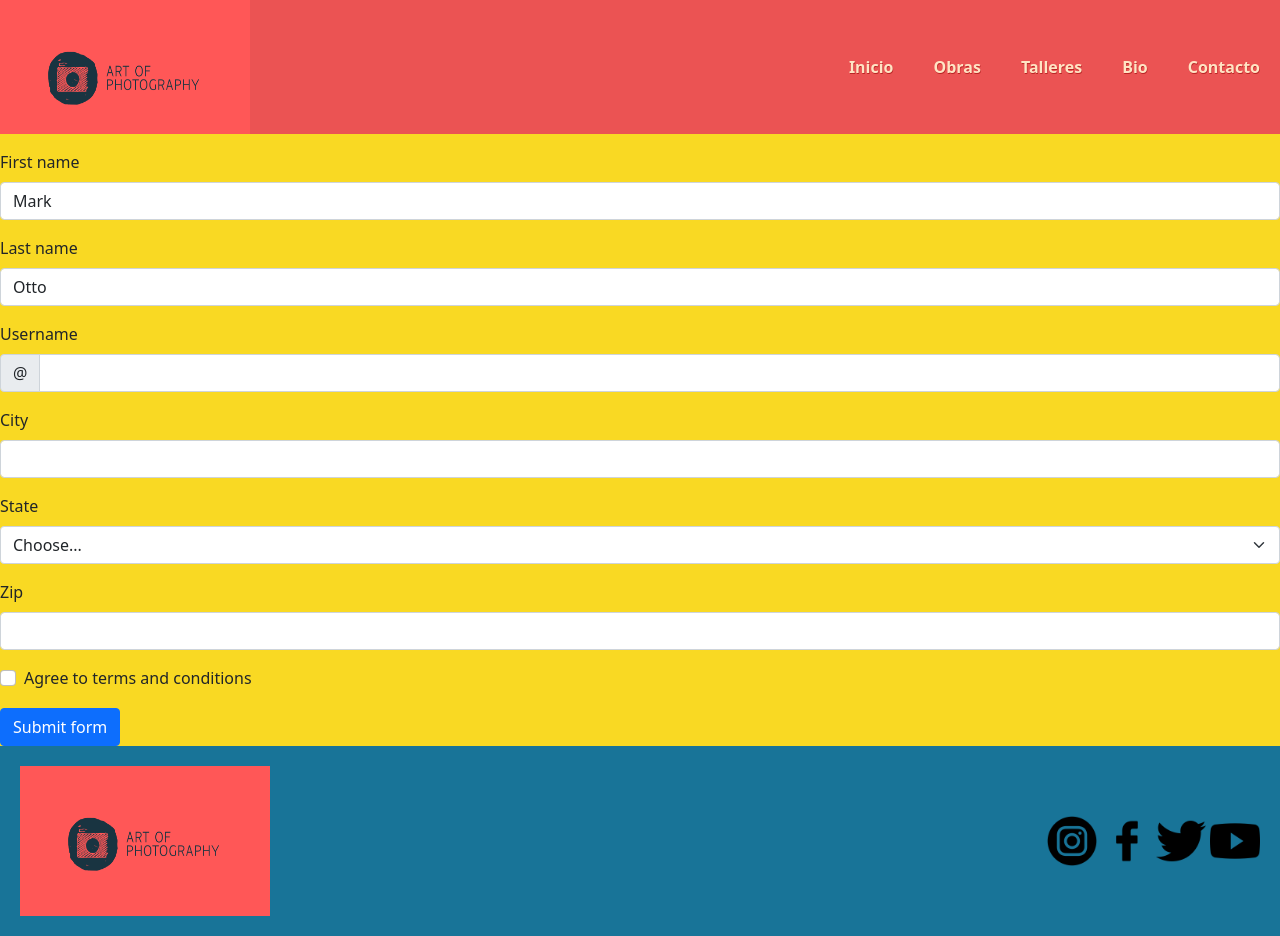
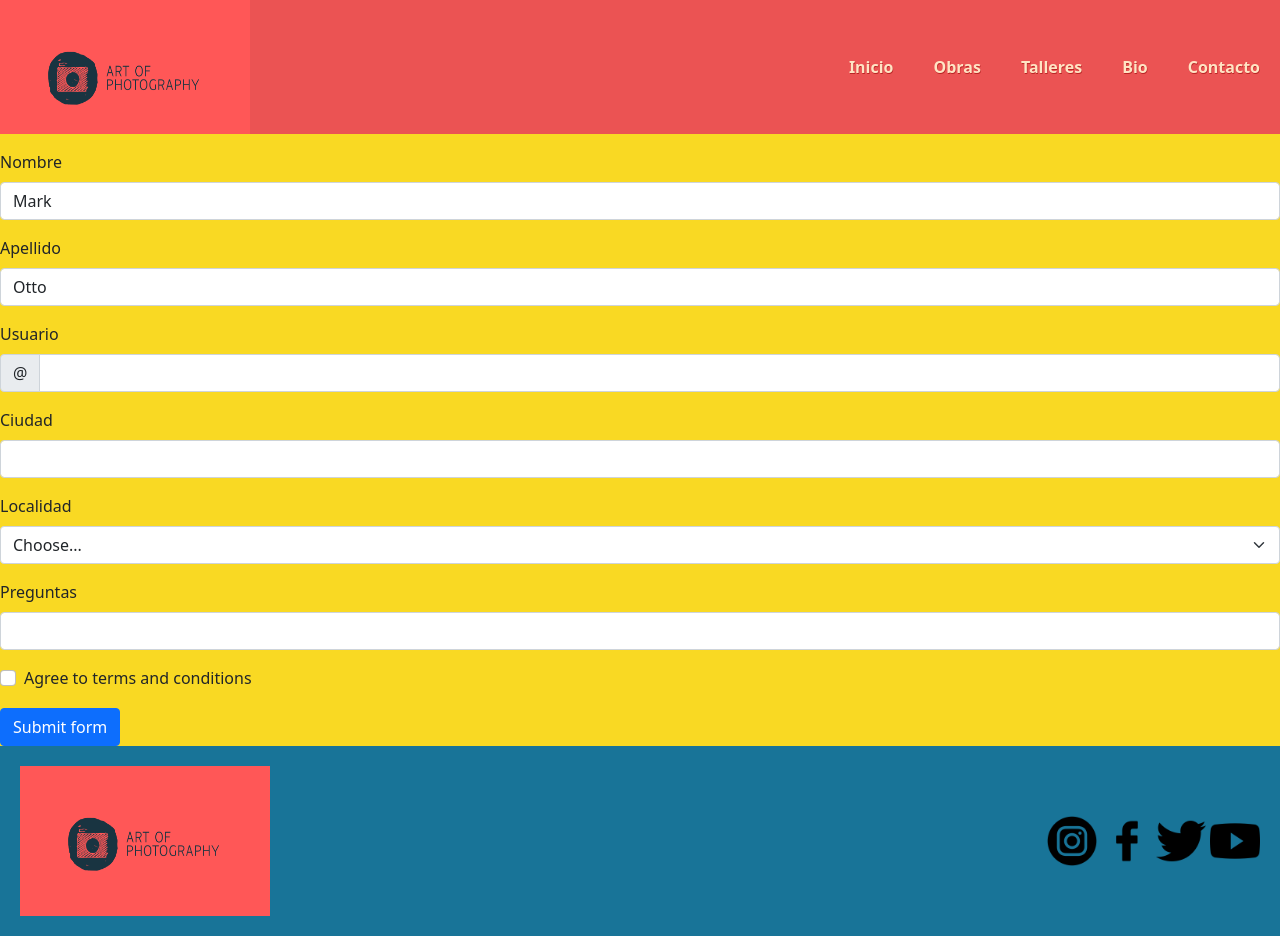
Before and after one commit to pablet9/FotoArt, a plain HTML site: page secciones/contacto.html in a window 1280 px wide. Drawn offline with nearby package versions, Linux system fonts and the light colour scheme.

```diff
--- a/secciones/contacto.html
+++ b/secciones/contacto.html
@@ -44,15 +44,15 @@
                 <article class="formulario">
                     <form class="row g-3">
                         <div class="col-md-12">
-                            <label for="validationDefault01" class="form-label">First name</label>
+                            <label for="validationDefault01" class="form-label">Nombre</label>
                             <input type="text" class="form-control" id="validationDefault01" value="Mark" required>
                         </div>
                         <div class="col-md-12">
-                            <label for="validationDefault02" class="form-label">Last name</label>
+                            <label for="validationDefault02" class="form-label">Apellido</label>
                             <input type="text" class="form-control" id="validationDefault02" value="Otto" required>
                         </div>
                         <div class="col-md-12">
-                            <label for="validationDefaultUsername" class="form-label">Username</label>
+                            <label for="validationDefaultUsername" class="form-label">Usuario</label>
                             <div class="input-group">
                                 <span class="input-group-text" id="inputGroupPrepend2">@</span>
                                 <input type="text" class="form-control" id="validationDefaultUsername"
@@ -60,18 +60,18 @@
                             </div>
                         </div>
                         <div class="col-md-12">
-                            <label for="validationDefault03" class="form-label">City</label>
+                            <label for="validationDefault03" class="form-label">Ciudad</label>
                             <input type="text" class="form-control" id="validationDefault03" required>
                         </div>
                         <div class="col-md-12">
-                            <label for="validationDefault04" class="form-label">State</label>
+                            <label for="validationDefault04" class="form-label">Localidad</label>
                             <select class="form-select" id="validationDefault04" required>
                                 <option selected disabled value="">Choose...</option>
                                 <option>...</option>
                             </select>
                         </div>
                         <div class="col-md-12">
-                            <label for="validationDefault05" class="form-label">Zip</label>
+                            <label for="validationDefault05" class="form-label">Preguntas</label>
                             <input type="text" class="form-control" id="validationDefault05" required>
                         </div>
                         <div class="col-12">
```
Also changed, not shown: secciones/obras.html (+21 -1 lines).
